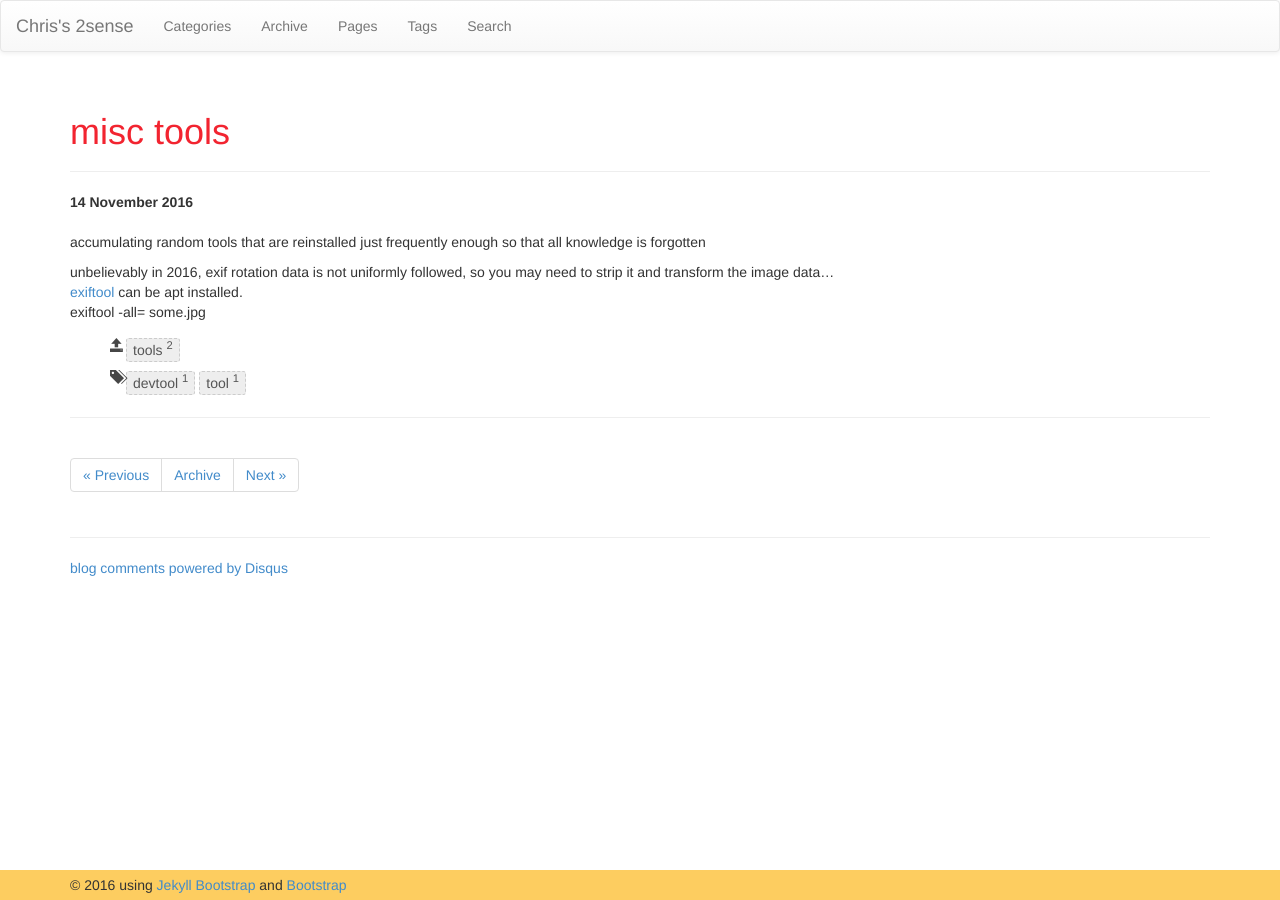
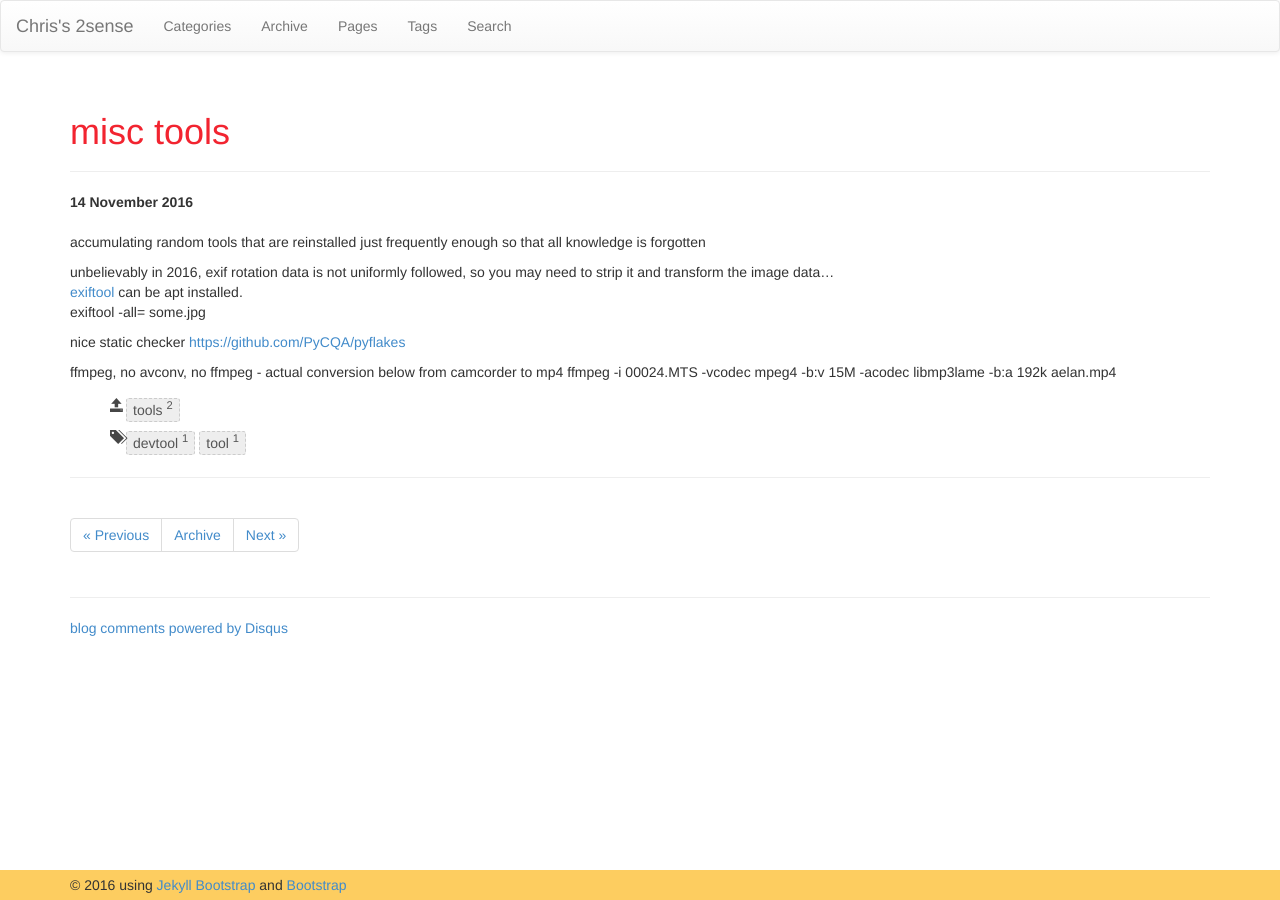
Before and after one commit to faizanvahevaria/chrisamow.github.io, a Jekyll site: the page built from _posts/2016-11-14-misc-tools.md, in a window 1280 px wide. Built offline with Jekyll 4.4.1, drawn with Linux system fonts in a browser that asks for light colours; nearby versions of some CDN libraries; comment, search, counter and statistics services are not loaded.

Commit message:
blog content

```diff
--- a/_posts/2016-11-14-misc-tools.md
+++ b/_posts/2016-11-14-misc-tools.md
@@ -13,3 +13,10 @@ accumulating random tools that are reinstalled just frequently enough so that al
 unbelievably in 2016, exif rotation data is not uniformly followed, so you may need to strip it and transform the image data...
 [exiftool](http://www.sno.phy.queensu.ca/~phil/exiftool/) can be apt installed.
 exiftool -all= some.jpg
+
+
+nice static checker <https://github.com/PyCQA/pyflakes>
+
+
+ffmpeg, no avconv, no ffmpeg - actual conversion below from camcorder to mp4
+ffmpeg -i 00024.MTS -vcodec mpeg4 -b:v 15M -acodec libmp3lame -b:a 192k aelan.mp4
```
